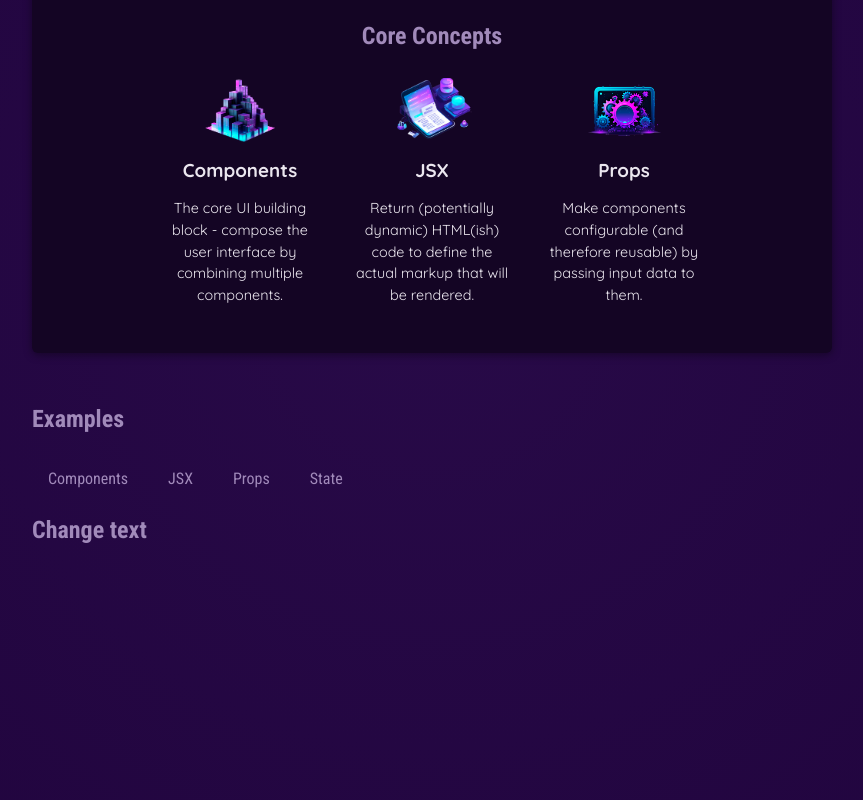
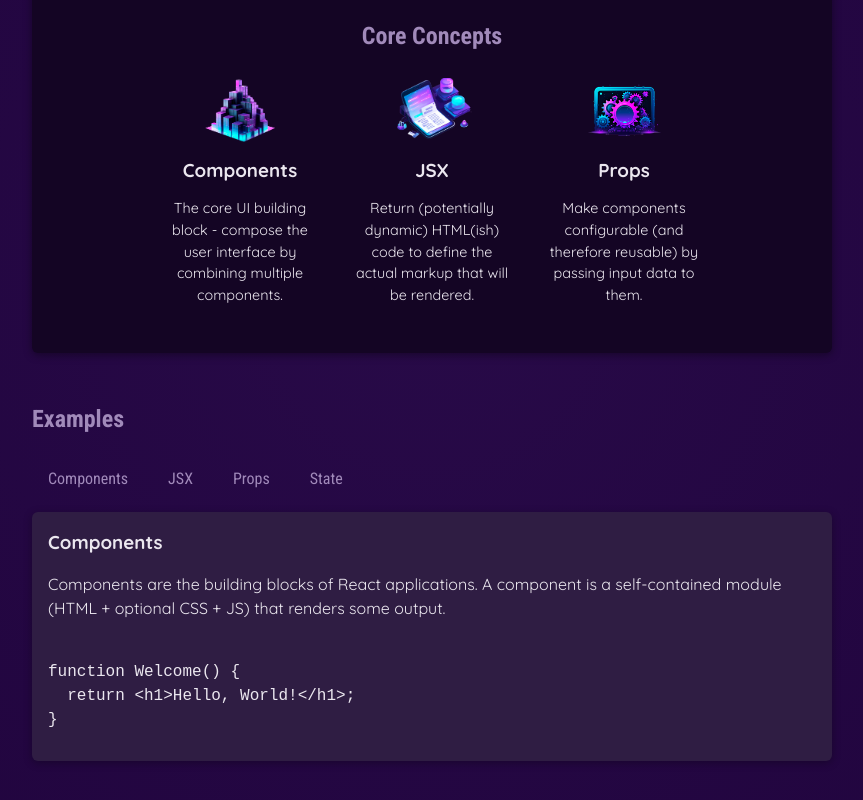
Before and after one commit to WesbertJr/01-starting-project, a React (Vite) app: page / in a window 1280 px wide. Shown: the part 346-1146 px from the top of the page, without its empty margins (208-1071 px from the left). Built offline with nearby package versions, Linux system fonts and the light colour scheme.

Commit message:
Dynamically update state, mapping state to data object

```diff
--- a/src/App.jsx
+++ b/src/App.jsx
@@ -1,15 +1,16 @@
 import Header from './components/Header.jsx';
 import CoreConcepts from './components/CoreConcepts.jsx';
 import { CORE_CONCEPTS } from './data.js';
+import { EXAMPLES } from './data.js';
 import TabButton from './components/TabButton.jsx';
 import {useState} from 'react';
 
 function App() {
-  const [ selectedTopic, setSelectedTopic ] = useState('Change text');
+  const [ selectedTopic, setSelectedTopic ] = useState('components');
 
   function handleSelect(selectedButton) {
     setSelectedTopic(selectedButton);
-    console.log(selectedTopic);
+    // console.log(selectedTopic);
 }
 
   return (
@@ -31,12 +32,20 @@
       <section id="examples">
           <h2>Examples</h2>
           <menu>
-            <TabButton onSelect={() => handleSelect('Components')}>Components</TabButton>
-            <TabButton onSelect={() => handleSelect('JSX')}>JSX</TabButton>
-            <TabButton onSelect={() => handleSelect('Props')}>Props</TabButton>
-            <TabButton onSelect={() => handleSelect('State')}>State</TabButton>
+            <TabButton onSelect={() => handleSelect('components')}>Components</TabButton>
+            <TabButton onSelect={() => handleSelect('jsx')}>JSX</TabButton>
+            <TabButton onSelect={() => handleSelect('props')}>Props</TabButton>
+            <TabButton onSelect={() => handleSelect('state')}>State</TabButton>
           </menu>
-          <h2>{selectedTopic}</h2>
+         <div id='tab-content'>
+          <h3>{EXAMPLES[selectedTopic].title}</h3>
+          <p>{EXAMPLES[selectedTopic].description}</p>
+            <pre>
+                <code>
+                {EXAMPLES[selectedTopic].code}
+                </code>
+            </pre>
+         </div>
       </section>
       </main>
     </div>
--- a/src/data.js
+++ b/src/data.js
@@ -29,3 +29,54 @@
       'React-managed data which, when changed, causes the component to re-render & the UI to update.',
   },
 ];
+
+export const EXAMPLES = {
+  components: {
+    title: 'Components',
+    description:
+      'Components are the building blocks of React applications. A component is a self-contained module (HTML + optional CSS + JS) that renders some output.',
+    code: `
+function Welcome() {
+  return <h1>Hello, World!</h1>;
+}`,
+  },
+  jsx: {
+    title: 'JSX',
+    description:
+      'JSX is a syntax extension to JavaScript. It is similar to a template language, but it has full power of JavaScript (e.g., it may output dynamic content).',
+    code: `
+<div>
+  <h1>Welcome {userName}</h1>
+  <p>Time to learn React!</p>
+</div>`,
+  },
+  props: {
+    title: 'Props',
+    description:
+      'Components accept arbitrary inputs called props. They are like function arguments.',
+    code: `
+function Welcome(props) {
+  return <h1>Hello, {props.name}</h1>;
+}`,
+  },
+  state: {
+    title: 'State',
+    description:
+      'State allows React components to change their output over time in response to user actions, network responses, and anything else.',
+    code: `
+function Counter() {
+  const [isVisible, setIsVisible] = useState(false);
+
+  function handleClick() {
+    setIsVisible(true);
+  }
+
+  return (
+    <div>
+      <button onClick={handleClick}>Show Details</button>
+      {isVisible && <p>Amazing details!</p>}
+    </div>
+  );
+}`,
+  },
+};
```
